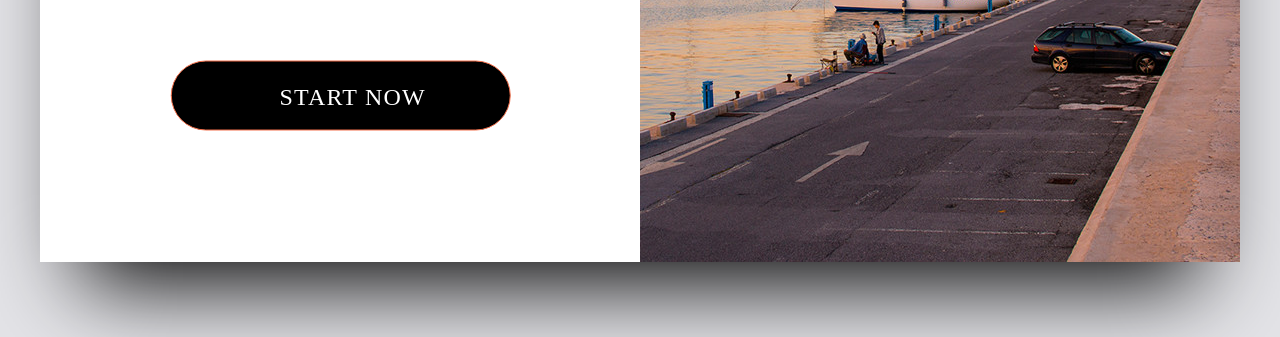
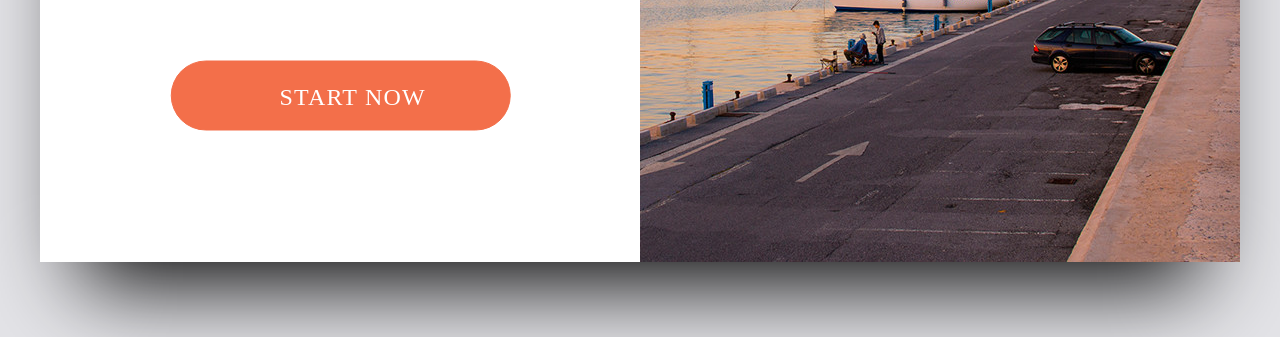
Before and after one commit to AleksandrP23/card-1, a plain HTML site: page docs/card-1/index.html in a window 1280 px wide. In both pictures the pointer is over the link "START NOW". Shown: the part 463-800 px from the top of the page. Drawn offline with Linux system fonts and the light colour scheme; a web font is replaced by a local one.

Commit message:
Change class hover button

```diff
--- a/docs/card-1/style.css
+++ b/docs/card-1/style.css
@@ -77,7 +77,7 @@ html, body {
 
 .card-btn:hover {
     color: #fff;
-    background-color: #000;
+    background-color: #f36f4a;
     transition: 0.2s ease-out;
 }
 
```
